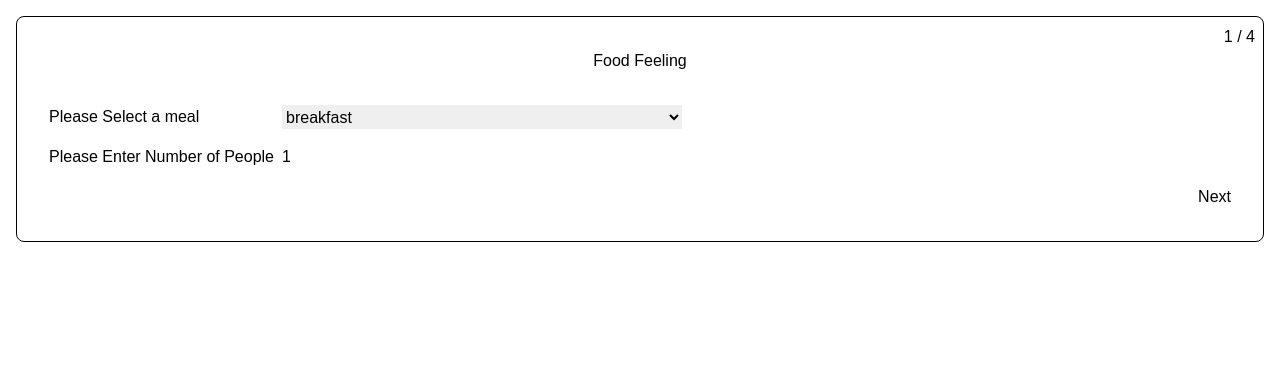
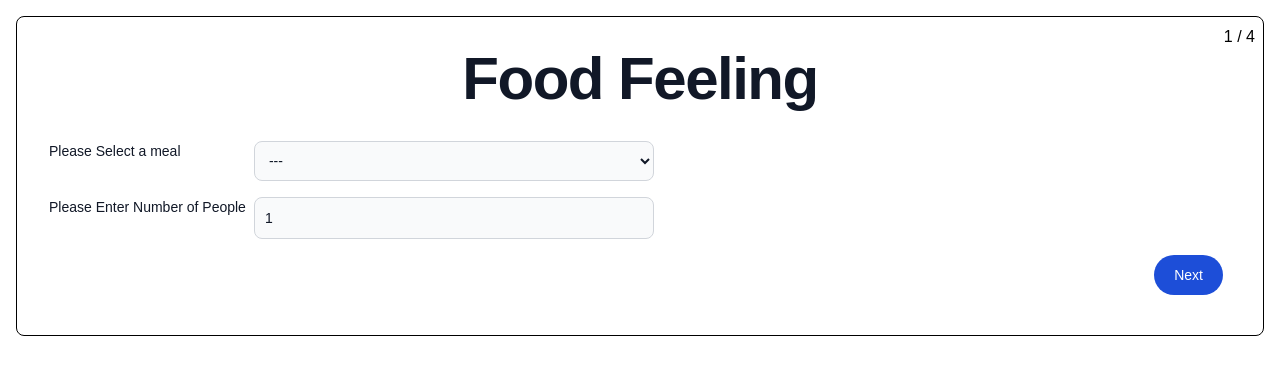
Before and after one commit to ogu89/react-ts-asgmt, a React (Create React App) app: page / in a window 1280 px wide. Shown: the top 374 px of the page. Built offline with nearby package versions, Linux system fonts and the light colour scheme.

Commit message:
modify style and select tag ui

```diff
--- a/src/App.tsx
+++ b/src/App.tsx
@@ -69,9 +69,6 @@ function App() {
         fontFamily: "Arial",
       }}
     >
-      {/* <h1 className="text-3xl font-bold underline text-red-600">
-      Simple React Typescript Tailwind Sample
-    </h1> */}
       <form onSubmit={onSubmit}>
         <div
           style={{
@@ -92,11 +89,11 @@ function App() {
           }}
         >
           {!isFirstStep && (
-            <button type="button" onClick={back}>
+            <button type="button" onClick={back} className="py-2.5 px-5 mr-2 mb-2 text-sm font-medium text-gray-900 focus:outline-none bg-white rounded-full border border-gray-200 hover:bg-gray-100 hover:text-blue-700 focus:z-10 focus:ring-4 focus:ring-gray-200 dark:focus:ring-gray-700 dark:bg-gray-800 dark:text-gray-400 dark:border-gray-600 dark:hover:text-white dark:hover:bg-gray-700">
               Previous
             </button>
           )}
-          <button type="submit">{isLastStep ? "Submit" : "Next"}</button>
+          <button type="submit" className="text-white bg-blue-700 hover:bg-blue-800 focus:outline-none focus:ring-4 focus:ring-blue-300 font-medium rounded-full text-sm px-5 py-2.5 text-center mr-2 mb-2 dark:bg-blue-600 dark:hover:bg-blue-700 dark:focus:ring-blue-800">{isLastStep ? "Submit" : "Next"}</button>
         </div>
       </form>
     </div>
--- a/src/FormWrapper.tsx
+++ b/src/FormWrapper.tsx
@@ -9,7 +9,7 @@ type FormWrapperProps = {
 export function FormWrapper({title, children}: FormWrapperProps){
     return (
         <>
-        <h2 style={{ textAlign: "center", margin: 0, marginBottom: "2rem"}}>
+        <h2 style={{ textAlign: "center", margin: 0, marginBottom: "2rem"}} className="mb-4 text-4xl font-extrabold tracking-tight leading-none text-gray-900 md:text-5xl lg:text-6xl dark:text-white">
             {title}
         </h2>
         <div
--- a/src/steps/StepOne.tsx
+++ b/src/steps/StepOne.tsx
@@ -15,14 +15,16 @@ export function StepOne({meal, numberOfPeople, updateFields}: StepOneProps) {
 
     return (
         <FormWrapper title="Food Feeling">
-            <label>Please Select a meal</label>
-            <select value={meal} onChange={e => updateFields({meal: e.target.value}) }>
+            <label  className="block mb-2 text-sm font-medium text-gray-900 dark:text-white">Please Select a meal</label>
+            <select value={meal} onChange={e => updateFields({meal: e.target.value})} className="bg-gray-50 border border-gray-300 text-gray-900 text-sm rounded-lg focus:ring-blue-500 focus:border-blue-500 block w-full p-2.5 dark:bg-gray-700 dark:border-gray-600 dark:placeholder-gray-400 dark:text-white dark:focus:ring-blue-500 dark:focus:border-blue-500" required>
+                <option value="" disabled >---</option>
                 <option value="breakfast">breakfast</option>
                 <option value="lunch">lunch</option>
                 <option value="dinner">dinner</option>
             </select>
-            <label>Please Enter Number of People</label>
-            <input required type="number" id="people" name="people" value={numberOfPeople} onChange={e => updateFields({numberOfPeople: Number(e.target.value)}) } min="1" max="10" />
+            <label className="block mb-2 text-sm font-medium text-gray-900 dark:text-white">Please Enter Number of People</label>
+            <input required type="number" id="people" name="people" value={numberOfPeople} onChange={e => updateFields({numberOfPeople: Number(e.target.value)}) } min="1" max="10" className="bg-gray-50 border border-gray-300 text-gray-900 text-sm rounded-lg focus:ring-blue-500 focus:border-blue-500 block w-full p-2.5 dark:bg-gray-700 dark:border-gray-600 dark:placeholder-gray-400 dark:text-white dark:focus:ring-blue-500 dark:focus:border-blue-500"/>
+
         </FormWrapper>
     )
 }
--- a/src/steps/StepTree.tsx
+++ b/src/steps/StepTree.tsx
@@ -1,5 +1,5 @@
 
-import { useState } from "react";
+import { FormEvent, useState } from "react";
 import dishesData  from "../dishes.json"
 import { FormWrapper } from "../FormWrapper";
 
@@ -42,16 +42,12 @@ export function StepThree({ meal, restaurant, numberOfPeople, updateFields}: Ste
     )
 
     const [dish, setDish] = useState<string>("")
-    const [count, setCount] = useState<number>(0)
+    const [count, setCount] = useState<number>(1)
     const [tempCart, setTempCart] = useState<CartItemData[]>([])
 
-    // function updateCart(){
-    //     setData(prev => {
-    //       return {...prev, ...fields}
-    //     })
-    //   }
+    const disabledButton = dish === "";
 
-    function addOrder(){
+    function addOrder(e:FormEvent){
         setTempCart(current => [...current, {dish: dish, count: count}])
 
     }
@@ -64,21 +60,24 @@ export function StepThree({ meal, restaurant, numberOfPeople, updateFields}: Ste
     };
 
 
+
+
     console.log(dishOptions);
     return (
         <FormWrapper title="Meal Deatails">
                 <label>Please Select a Dish</label>
-                <select value={dish} onChange={e => setDish(e.target.value)} >
+                <select value={dish} onChange={e => setDish(e.target.value)} required>
+                    <option value="" disabled >---</option>
                     {dishOptions.map(e => (
                         <option key={e.id} value={e.name}>{e.name}</option>
                     ))}
                 </select>
                 <label>Please enter no. of servings</label>
-                <input value={count} onChange={e => setCount(Number(e.target.value)) } required min={1} type="number" />
-                <button type="button" onClick={addOrder}>Add</button>
+                <input type="number" value={count} onChange={e => setCount(Number(e.target.value)) } min={1}  required/>
+                <button disabled={disabledButton} type="button" onClick={addOrder} className={`text-white bg-gradient-to-r from-red-400 via-red-500 to-red-600 hover:bg-gradient-to-br focus:ring-4 focus:outline-none focus:ring-red-300 dark:focus:ring-red-800 font-medium rounded-lg text-sm px-5 py-2.5 text-center mr-2 mb-2 ${disabledButton ? "cursor-not-allowed" : ""}`} >Add</button>
                 <div>
                     {tempCart.map((item) => (
-                        <div>
+                        <div key={item.dish}>
                             {`${item.dish} - ${item.count}`}
                             <button type="button" onClick={() => {deleteItem(item.dish)}}>Deltee</button>
                         </div>
--- a/src/steps/StepTwo.tsx
+++ b/src/steps/StepTwo.tsx
@@ -60,8 +60,9 @@ export function StepTwo({meal, restaurant, updateFields}: StepTwoDataProps) {
 
     return (
         <FormWrapper title="Restaurant Info">
-            <label>Please Select a Reastaurant</label>
-            <select value={restaurant} onChange={e => updateFields({restaurant: e.target.value}) }>
+            <label className="block mb-2 text-sm font-medium text-gray-900 dark:text-white">Please Select a Reastaurant</label>
+            <select value={restaurant} onChange={e => updateFields({restaurant: e.target.value})} className="bg-gray-50 border border-gray-300 text-gray-900 text-sm rounded-lg focus:ring-blue-500 focus:border-blue-500 block w-full p-2.5 dark:bg-gray-700 dark:border-gray-600 dark:placeholder-gray-400 dark:text-white dark:focus:ring-blue-500 dark:focus:border-blue-500" required>
+                <option value="" disabled >---</option>
                 {uniqueRestraurants.map((restaurant) =>(
                     <option key={restaurant.id}  value={restaurant.restaurant}>{restaurant.restaurant}</option>
                 ))}
```
